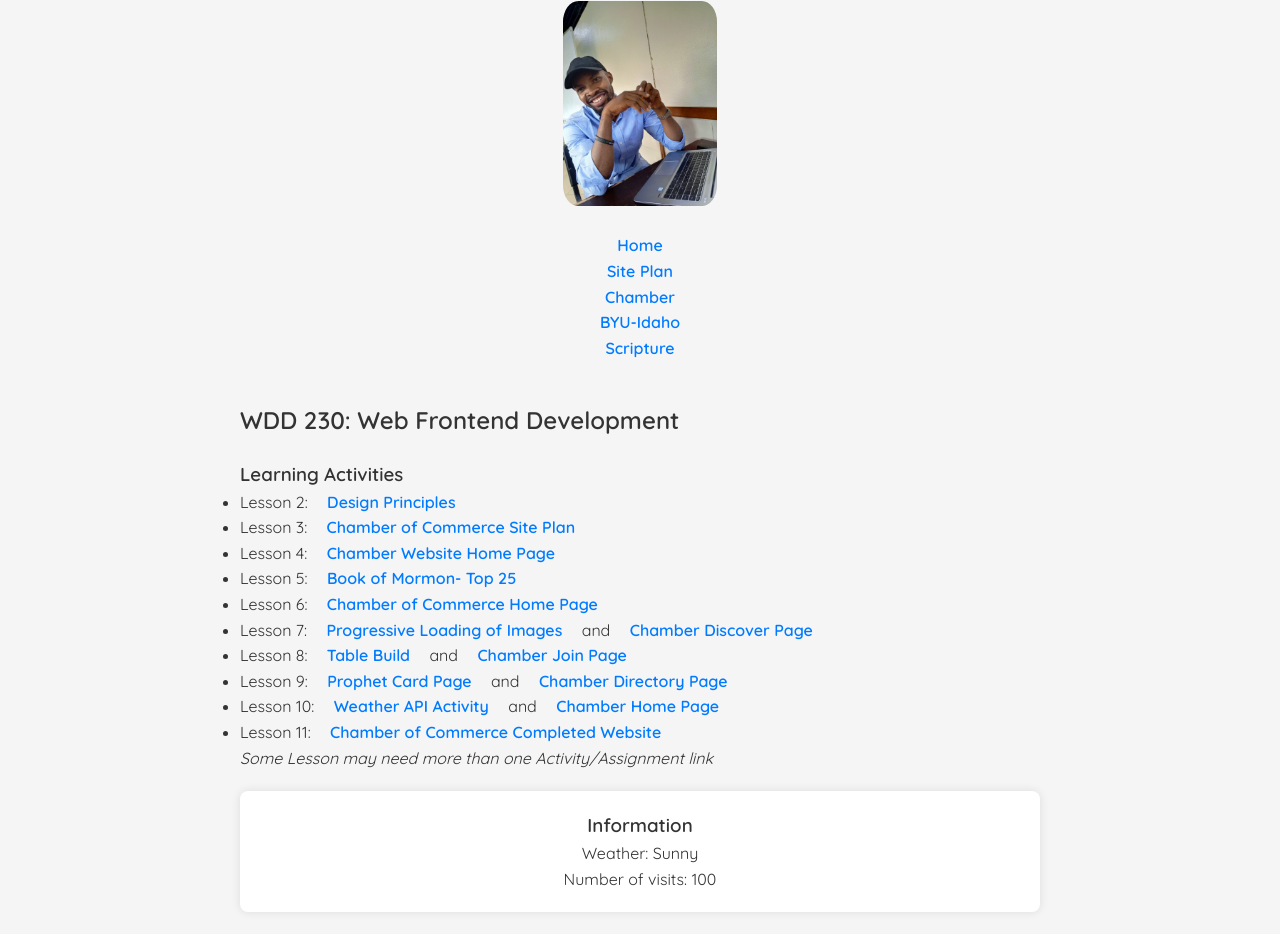
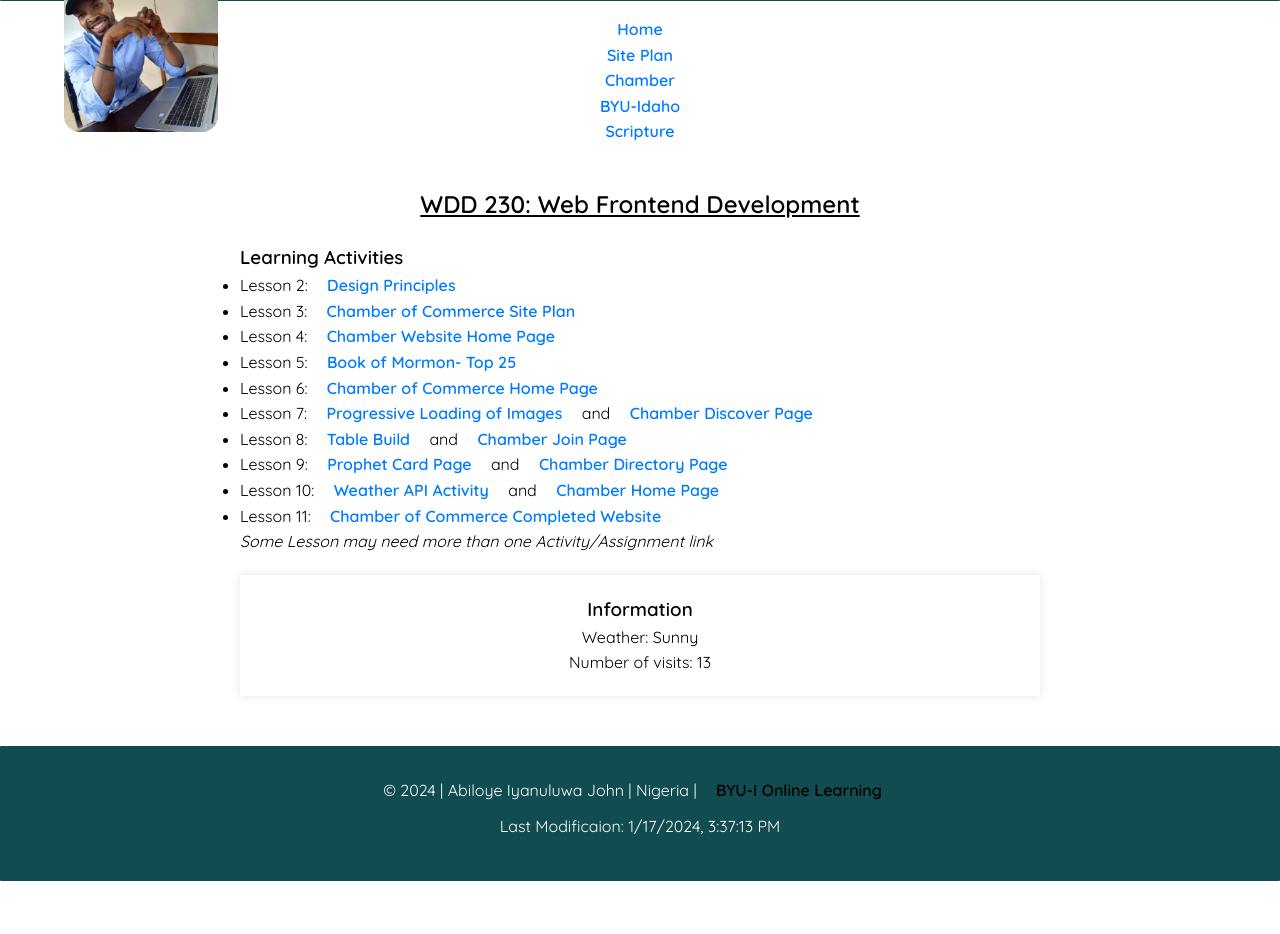
Before and after one commit to iabiloye/wdd230, a plain HTML site: page index.html in a window 1280 px wide. Shown: the part 73-1007 px from the top of the page. After the commit the page ends 954 px from the top, so only its background shows below. Drawn offline with Linux system fonts and the light colour scheme.

Commit message:
update to index

```diff
--- a/index.html
+++ b/index.html
@@ -65,7 +65,7 @@
         <section class="card">
             <h3>Information</h3>
             <p>Weather: Sunny</p>
-            <p>Number of visits: 100</p>
+            <p>Number of visits: 13</p>
             <!-- more placeholder -->
         </section>
 
@@ -73,14 +73,13 @@
 
     <footer class="footer">
         <div id="copyright">
-            <p>&copy; <span id="currentYear"></span> | Abiloye Iyanuluwa John | Nigeria | <a
+            <p>&copy; <span id="copyrightYear"></span> | Abiloye Iyanuluwa John | Nigeria | <a
                     href="https://www.byui.edu/online">BYU-I Online Learning</a></p>
         </div>
         <div>
-            <p> Last updated: <span id="lastModified"></span></p>
+            <p> Last Modificaion: <span id="lastModified"></span></p>
         </div>
-        <script src="js/current_year_script.js"></script>
-        <script src="js/date_modified.js"></script>
+        <script src="scripts/getdates.js"></script>
     </footer>
 
 
--- a/scripts/getdates.js
+++ b/scripts/getdates.js
@@ -0,0 +1,13 @@
+// getdates.js
+
+document.addEventListener("DOMContentLoaded", function () {
+    // Get the current year
+    const currentYear = new Date().getFullYear();
+
+    // Set the copyright year in the first paragraph of the footer
+    document.getElementById("copyrightYear").innerText = currentYear;
+
+    // Set the last modified date in the second paragraph of the footer
+    const lastModified = new Date(document.lastModified);
+    document.getElementById("lastModified").innerText = lastModified.toLocaleString();
+});
--- a/styles/base.css
+++ b/styles/base.css
@@ -16,9 +16,9 @@ li {
 body {
     font-family: 'Quicksand', sans-serif;
     line-height: 1.6;
-    color: #333;
+    color: #000000;
     /* Default text color */
-    background-color: #f5f5f5;
+    background-color: #ffffff;
     /* Default background color */
 }
 
@@ -27,12 +27,20 @@ main {
     max-width: 800px;
     margin: 0 auto;
     padding: 20px;
+
 }
 
 /* Header styles */
 .header {
     text-align: center;
-    margin-bottom: 20px;
+    margin-bottom: 1rem;
+    /*  */
+    display: flex;
+    flex-direction: right;
+    justify-content: center;
+    border-radius: 1px;
+    background-color: #114c50;
+    color: white;
 
 }
 
@@ -47,7 +55,10 @@ h1 {
 .profile-picture {
     max-width: 12%;
     height: auto;
-    border-radius: 10%;
+    border-radius: 1rem;
+    left: 5%;
+    position: absolute;
+    box-shadow: #095dbe;
 }
 
 /* Navigation styles */
@@ -82,7 +93,7 @@ main {
 .card {
     background-color: #fff;
     padding: 20px;
-    border-radius: 8px;
+    border-radius: 1px;
     box-shadow: 0 0 10px rgba(0, 0, 0, 0.1);
     text-align: center;
 }
@@ -96,6 +107,15 @@ main {
 .footer {
     text-align: center;
     margin-top: 30px;
+    background-color: #114c50;
+    color: white;
+    padding: 2rem;
+    border-radius: 1px;
+}
+
+h2 {
+    text-decoration: underline;
+    text-align: center;
 }
 
 #copyright,
@@ -103,4 +123,13 @@ div {
     margin-bottom: 10px;
 }
 
+#dateModified {
+    color: #000000;
+
+}
+
+#copyright a {
+    color: black;
+}
+
 /* Add more styles as needed */
```
